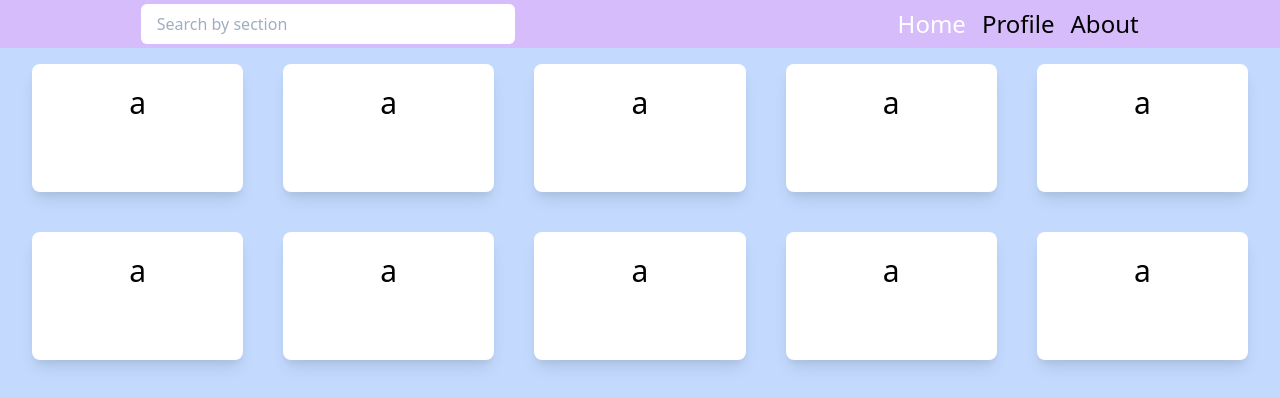
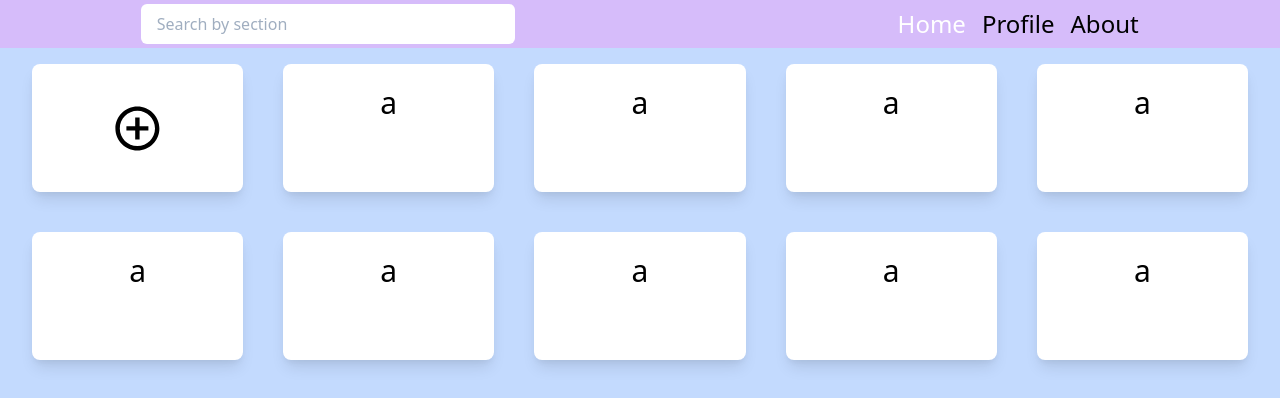
Before and after one commit to DanZZZeDanZZZeDanZZZe/js-sandbox, a React (Create React App) app in the folder dictionary/: page / in a window 1280 px wide. Shown: the top 398 px of the page. Built offline with nearby package versions, Linux system fonts and the light colour scheme.

Commit message:
feature: add dictionary

```diff
--- /dev/null
+++ b/dictionary/src/components/Dictionary/AddWord.jsx
@@ -0,0 +1,27 @@
+import {attach} from '../../utils'
+import {Link} from 'react-router-dom'
+import React from 'react'
+import AddWordIcon from './AddWordIcon'
+
+function AddWord() {
+  return (
+    <div
+      className={`
+        c-box h-32
+        transition duration-150 cursor-pointer hover:bg-gray-100 transform hover:scale-90
+        ${attach('md', 'w-full')}
+      `}
+    >
+      <Link
+        to="/add-word"
+        className="w-full h-full flex flex-col justify-center items-center"
+      >
+        <div className="no-md:w-1/6 md:w-1/4">
+          <AddWordIcon size="auto"/>
+        </div>
+      </Link>
+    </div>
+  )
+}
+
+export default AddWord
--- /dev/null
+++ b/dictionary/src/components/Dictionary/AddWordIcon.jsx
@@ -0,0 +1,12 @@
+import React from 'react'
+
+export default function AddWordIcon() {
+  return (
+    <svg viewBox="0 0 24 24">
+      <path d="M0 0h24v24H0z" fill="none" />
+      <path
+        d="M13 7h-2v4H7v2h4v4h2v-4h4v-2h-4V7zm-1-5C6.48 2 2 6.48 2 12s4.48 10 10 10 10-4.48 10-10S17.52 2 12 2zm0 18c-4.41 0-8-3.59-8-8s3.59-8 8-8 8 3.59 8 8-3.59 8-8 8z"
+      />
+    </svg>
+  )
+}
--- a/dictionary/src/components/Dictionary/Dictionary.jsx
+++ b/dictionary/src/components/Dictionary/Dictionary.jsx
@@ -1,17 +1,19 @@
 import {attach} from '../../utils'
 import React, { } from 'react'
 import Word from './Word'
+import AddWord from './AddWord'
 
 function Dictionary() {
   const words = new Array(40).fill('a')
   return (
     <main
       className={`
-        min-h-screen h-auto pt-16 bg-indigo-200
-        ${attach('no-md', 'px-6')}
+        c-main
+        ${attach('no-md', 'px-6 pt-20')}
         ${attach('md', 'grid grid-cols-5 gap-10 px-8')}
       `}
     >
+      <AddWord/>
       {
         words.map((item, index) => {
           return (
--- a/dictionary/src/components/Dictionary/Word.jsx
+++ b/dictionary/src/components/Dictionary/Word.jsx
@@ -5,7 +5,8 @@ function Word({children}) {
   return (
     <div
       className={`
-        h-32 pt-4 bg-white shadow-lg rounded-lg text-3xl text-center
+        c-box h-32 pt-4
+        transition duration-150 cursor-pointer hover:bg-gray-100 transform hover:scale-90
         ${attach('no-md', 'mt-10')}
         ${attach('md', 'w-full')}
       `}
```
Lines whose indentation alone changed are shown as unchanged.
